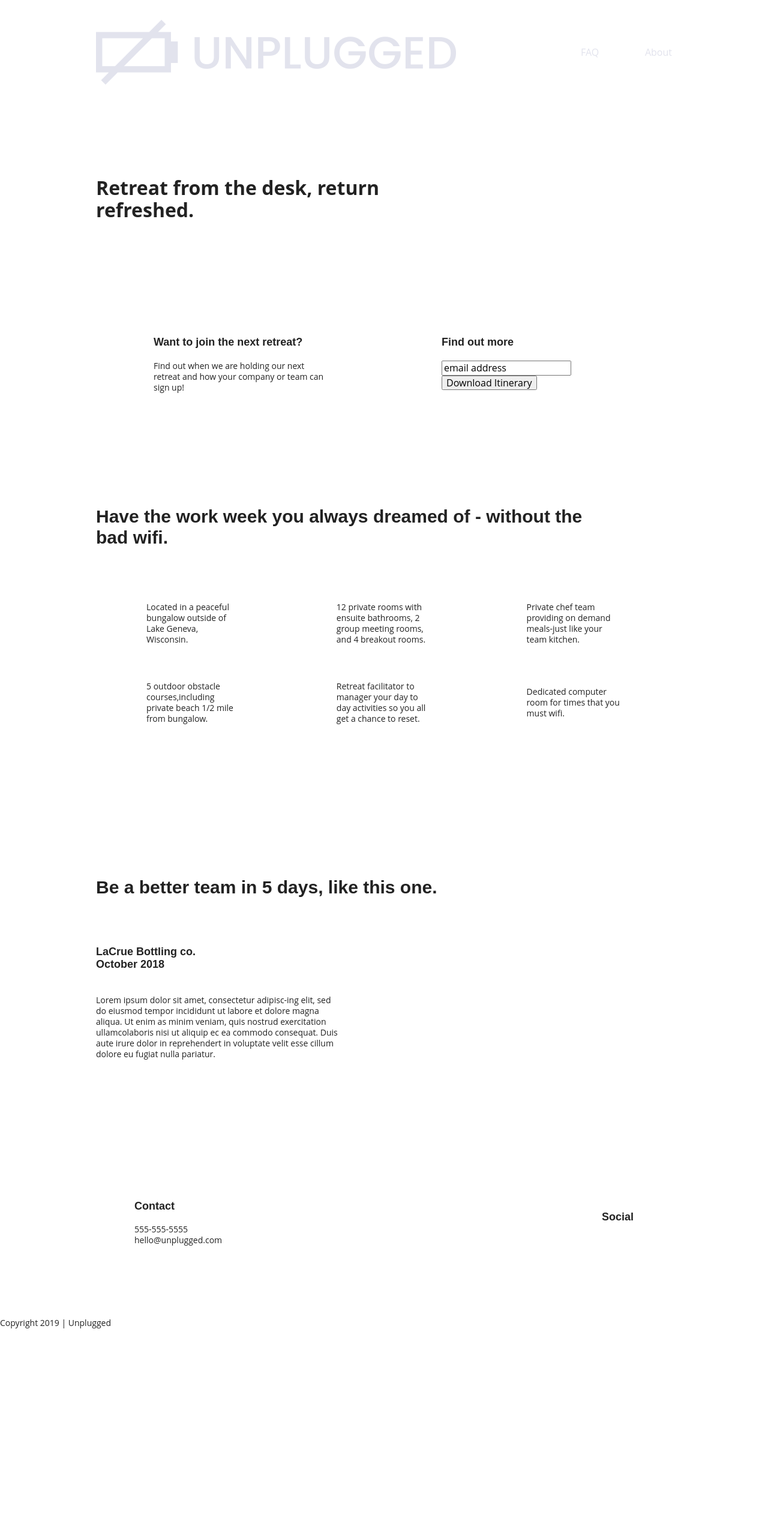
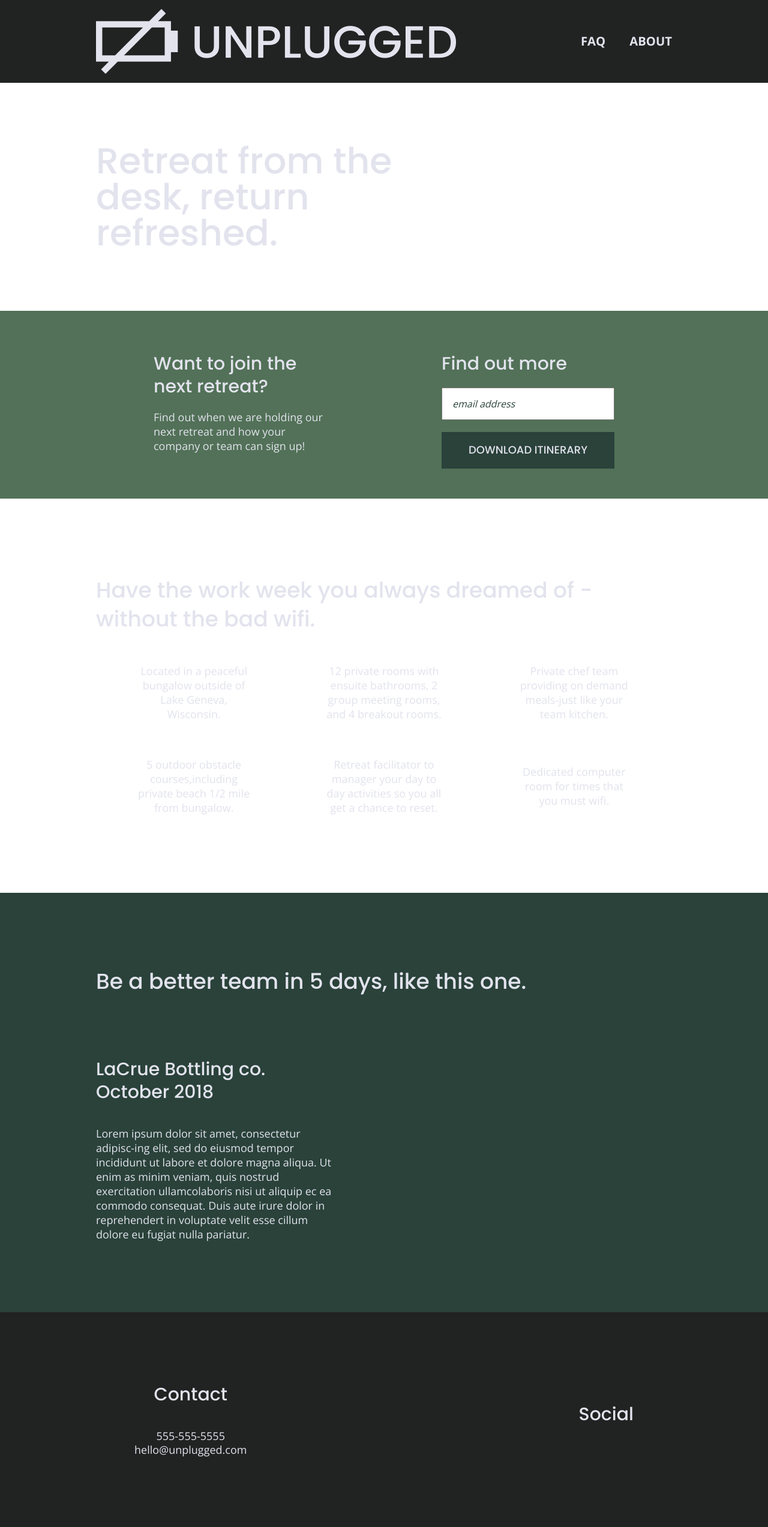
Before and after one commit to ceairaF/unplugged, a website built with Parcel: page index.html in a window 1280 px wide. Shown: the top 2545 px of the page at 60% size. Before the commit the page ends 2234 px from the top, so only its background shows below. Built offline with nearby package versions, Linux system fonts and the light colour scheme.

Commit message:
updated css again

```diff
--- a/about/index.html
+++ b/about/index.html
@@ -3,7 +3,7 @@
 
 <head>
   <meta charset="utf-8">
-  <title></title>
+  <title>About</title>
   <meta name="description" content="">
   <meta name="viewport" content="width=device-width, initial-scale=1">
 
@@ -20,6 +20,9 @@
   <link rel="stylesheet" href="../css/main.css">
 
   <meta name="theme-color" content="#fafafa">
+
+  <!-- Google Fonts -->
+<link href="https://fonts.googleapis.com/css?family=Open+Sans:400,700|Poppins:500,700" rel="stylesheet">
 </head>
 
 <body>
@@ -32,7 +35,7 @@
 
   <header>
     <div class= "content-wrapper">
-       <a href= "#"><img src="img/unpluggedlogo.png" alt= "unplugged logo"></a>
+       <a href= "#"><img src="../img/unpluggedlogo.png" alt= "unplugged logo"></a>
        <div class="header-divider"></div>
        <nav>
             <ul>
@@ -47,9 +50,9 @@
 <main>
     <section class="mission">
       <div class="content-wrapper">
-        <h1>
+        <h2>
           Our mission- we want to make you the team you always wanted to be.
-        </h1>
+        </h2>
         <div class="mission-content">
           <p>
             Lorwm ipsum dolor sit amet, consectetur adispiscing elit,sed do eiusmod tempor incidunt ut labore et dolore magna aliqua.
@@ -81,24 +84,24 @@
             <h4>Chat with a Facilitator</h4>
               <p>555-555-5556<br>facilitator@unplugged.com</p>
           </div>
-    </address class="contact-content">
+    </address>
     </div>
-  </section class="contact-section">
+  </section>
 </main> <!--main wrapper ends-->
 
 <footer>
   <div class="content-wrapper">
     <div class="footer-content">
         <div class ="contact">
+          <h4>Contact</h4>
           <address>
-            <h4>Contact</h4>
               <p>
                 555-555-5555 <br> hello@unplugged.com
               </p>
           </address>
         </div>
       <div class="social">
-            <h3>Social</h3>
+            <h4>Social</h4>
         <div class="social-icons">
           <p><a href="https://www.facebook.com/yoursite" target="_blank"></a></p>
             <!-- other social links here-->
--- a/css/main.css
+++ b/css/main.css
@@ -90,6 +90,7 @@ textarea {
 
 /* General Styles */
 
+
 html {
   font-size:16px;
 }
@@ -98,6 +99,7 @@ body {
   font-family: 'Open Sans', sans-serif;
   font-size:1em;
   text-align:left;
+  color:#e2e3ed;
 }
 
 ul,
@@ -113,6 +115,7 @@ a {
 h2 {
     font-family: 'Poppins', sans-serif;
     font-size:1.875em;
+    font-weight:500;
 }
 
 h3,
@@ -120,6 +123,7 @@ h4 {
   font-family: 'Poppins', sans-serif;
   margin:20px 0;
   font-size:1.125em;
+  font-weight:500;
 
 }
 
@@ -145,6 +149,8 @@ address {
   margin:50px 0;
 
 }
+
+
 /******************* Base header- footer styles ******************/
 
 header,
@@ -153,6 +159,7 @@ footer {
     justify-content: center;
     align-items:center;
     flex-flow:row wrap;
+    background-color:#202322;
 }
 
 /***** Header styles *****/
@@ -170,6 +177,7 @@ header .content-wrapper {
 }
 
 .header-divider {
+  background: #3a3a3a;
   width:100%;
   height:1px;
   margin: 10px 0 20px 0;
@@ -181,18 +189,27 @@ header nav {
   align-items:center;
   flex-flow:row wrap;
   width: 60%;
+  font-size:1.125em;
+  font-weight:700;
+  text-transform:uppercase;
 }
 
 header nav ul{
   display:flex;
   justify-content: space-around;
   width: 100%;
+
+}
+
+header nav ul li {
+  font-size: 1.125em;
 }
 
 /****** Footer styles *******/
 
 footer {
   flex-direction: column;
+  text-align:center;
 }
 
 footer p{
@@ -214,7 +231,7 @@ footer .social-icons {
   align-items:center;
 }
 
-footer .social {
+footer .social-icons p {
   display:flex;
   justify-content:center;
   align-items:center;
@@ -234,6 +251,13 @@ footer .copyright {
   flex-flow:row wrap;
 }
 
+.hero-area h1{
+  font-size:2.25em;
+  font-family: 'Poppins', Helvetica, Arial, sans-serif;
+  font-weight:500;
+  line-height:1.2;
+}
+
 /*** Aside ***/
 
 aside {
@@ -241,8 +265,34 @@ aside {
   justify-content:center;
   align-items:center;
   flex-flow:row wrap;
+  background-color:#527158;
 }
 
+aside .form {
+  margin-top: 30px;
+}
+
+input[type=text] {
+  box-sizing: border-box;
+  width: 100%;
+  color: #2a423a;
+  font-style: italic;
+  padding: 1em;
+}
+
+input[type=button] {
+  width: 100%;
+  padding: 20px 0;
+  margin-top: 20px;
+  background-color: #2a423a;
+  font-family: 'Poppins', Helvetica, Arial, sans-serif;
+  font-weight: 500;
+  font-size: 1.125em;
+  color: #e2e3ed;
+  border: none;
+  text-align: center;
+  text-transform: uppercase;
+}
 /*** Features ***/
 
 .features article {
@@ -264,6 +314,7 @@ aside {
 }
 
 .features p {
+  text-align:center;
   margin: 0;
 }
 
@@ -277,10 +328,12 @@ aside {
   display:flex;
   justify-content: center;
   flex-flow:row wrap;
+  background-color:#2a423a;
 }
 
 .reviews h2 {
   margin-bottom: 40px;
+  line-height:1;
 }
 
 .reviews h3{
@@ -297,21 +350,21 @@ aside {
   justify-content: center;
   align-items:center;
   flex-flow:row wrap;
+  background-color: #527158;
 }
 
-
-/*** contact ***/
-
 .contact-section {
-  display:flex;
+  background-color: #2a423a;
+  display: flex;
   justify-content: center;
-  align-items:center;
-  flex-flow:row wrap;
+  align-items: center;
+  flex-flow: row wrap;
 }
 
 .contact-content p {
   margin:0;
 }
+
 
 /*************** Mobile styles- FAQ *****************/
 
@@ -320,6 +373,7 @@ aside {
   justify-content: center;
   align-items:center;
   flex-flow:row wrap;
+  background-color: #527158;
 }
 
 .faq .content-wrapper {
@@ -332,10 +386,14 @@ aside {
 
 .faq h2{
   margin-bottom: 40px;
+  font-size:1.5em;
 }
 
 .faq-content {
   margin-bottom:50px;
+}
+.faq-content h4 {
+  line-height:1.333;
 }
 
 
@@ -436,6 +494,15 @@ aside {
     margin: 100px 0;
 }
 
+  h2 {
+    font-size:2.23em;
+    line-height:1.333;
+  }
+
+  h3 {
+    font-size:1.5em;
+    line-height:1.25;
+  }
 /* Header */
 
 header {
@@ -446,6 +513,10 @@ header {
 header .content-wrapper {
     width: 100%;
     justify-content: space-between;
+}
+
+header figure {
+  width:30%;
 }
 
 header nav {
@@ -461,6 +532,13 @@ header nav ul {
 }
 
 /* Hero Area */
+
+
+.hero-area h1 {
+  font-size: 3em;
+  line-height: 1;
+  margin: 0;
+}
 
 /* Aside */
 aside .content-wrapper {
@@ -478,16 +556,20 @@ aside .content-wrapper .form {
 
 /* Features */
 
+.features h2 {
+  margin-bottom: 20px;
+}
+
 .features article {
   display:flex;
   justify-content:center;
   align-items: center;
-  flex-flow: row wrap;
+  flex-flow: column wrap;
   flex-basis: 50%;
 }
 
 .features .features-item-description {
-    width: 50%;
+    width: 62%;
 }
 
 /* Reviews */
@@ -496,8 +578,17 @@ aside .content-wrapper .form {
     justify-content: space-between;
 }
 
+.reviews h2 {
+  width:85%;
+}
+
 .reviews article div {
     width: 49%;
+}
+
+.reviews h3 {
+  width:75%;
+  margin:0;
 }
 
 /* Footer */
@@ -506,22 +597,29 @@ footer .content-wrapper {
     margin: 100px 0;
 }
 
-.footer-content {
+footer .footer-content {
   display:flex;
   justify-content:space-between;
   align-items: center;
+  flex-direction: row;
 }
 
 footer .contact {
     margin-bottom: 0;
 }
 
+footer h4 {
+  font-size: 1.5em;
+  margin-bottom:40px;
+}
+
+footer p {
+  line-height: 1.285;
+}
+
 footer .copyright {
     width: 100%;
 }
-}
-
-
 
 
 /********about page- Tablet ********/
@@ -547,16 +645,16 @@ footer .copyright {
   align-items:flex-start;
 }
 
+.contact-content h4 {
+  font-size: 1.5em;
+}
+
 
 
 /********* FAQ page- Tablet *******/
 
-.header {
-  padding: 15px 0;
-}
-
 .faq .content-wrapper {
-  justify-content:space-between;
+  justify-content: space-between;
 }
 
 .faq-content {
@@ -567,18 +665,40 @@ footer .copyright {
   width:100%;
 }
 
-
+.faq h4,
+.faq p {
+    font-size: .875em;
+    line-height: 1.125;
+}
 
   @media only screen and (min-width:1200px) {
     /*Desktop styles here*/
 }
+  header {
+    padding:15px 0;
+  }
 
 .content-wrapper {
   max-width: 960px;
 }
 
+h2 {
+  font-size:2.25em;
+}
+
+h3,
+h4 {
+  font-size:1.875em;
+}
+
+p {
+  font-size:1.125em;
+  line-height:1.333;
+}
+
 /* Hero */
 .hero-area h1 {
+ font-size:3.75em;
  width: 60%;
 }
 
@@ -592,7 +712,12 @@ aside .content-wrapper .form {
  width:30%;
 }
 
+.form-description p {
+  font-size: 1.125em;
+}
+
 /* Features */
+
 .features h2 {
  width: 90%;
 }
@@ -606,18 +731,38 @@ aside .content-wrapper .form {
  width: 42%;
 }
 
+.reviews h2 {
+  padding-bottom:50px;
+}
+
+footer h4 {
+  font-size:1.875em;
+}
+
 /********* About page- Desktop *******/
 
 .mission h2,
     .contact-section .content-wrapper h2 {
         width: 95%;
+        font-size:3em;
     }
+
+.contact-content h4 {
+  font-size: 1.875em;
+}
+
 /******FAQ page-Desktop *******/
 
 .faq h2 {
     width:100%;
+    font-size:3em;
 }
 
+.faq h4,
+.faq p {
+  font-size: 1.125em;
+  line-height: 1;
+}
 
 /* ==========================================================================
    Print styles.
--- a/index.html
+++ b/index.html
@@ -21,6 +21,10 @@
   <link rel="stylesheet" href="css/main.css">
 
   <meta name="theme-color" content="#fafafa">
+
+<!-- Google Fonts -->
+<link href="https://fonts.googleapis.com/css?family=Open+Sans:400,700|Poppins:500,700" rel="stylesheet">
+
 </head>
 
 <body>
@@ -72,31 +76,30 @@
 
     <section class="features">
         <div class="content-wrapper">
-          <!--Add your Features content here-->
           <h2> Have the work week you always dreamed of - without the bad wifi.</h2>
           <div class="features-items">
               <article>
-                  <p class="campground-icon"></p>
+                  <p class="fontawesome-icon"></p>
                   <p class="features-item-description"> Located in a peaceful bungalow outside of Lake Geneva, Wisconsin.</p>
               </article>
               <article>
-                  <p class="bed-icon"></p>
+                  <p class="font-awesome-icon"></p>
                   <p class="features-item-description">12 private rooms with ensuite bathrooms, 2 group meeting rooms, and 4 breakout rooms.</p>
               </article>
               <article>
-                <p class="utensils-icon"></p>
+                <p class="fontawesome-icon"></p>
                 <p class="features-item-description">Private chef team providing on demand meals-just like your team kitchen.</p>
               </article>
               <article>
-                  <p class="shoe-print-icon"></p>
+                  <p class="fontawesome-icon"></p>
                   <p class="features-item-description">5 outdoor obstacle courses,including private beach 1/2 mile from bungalow.</p>
               </article>
               <article>
-                  <p class="smile-icon"></p>
+                  <p class="fontawesome-icon"></p>
                   <p class="features-item-description">Retreat facilitator to manager your day to day activities so you all get a chance to reset.</p>
               </article>
               <article>
-                  <p class="wifi-icon"></p>
+                  <p class="fontawesome-icon"></p>
                   <p class="features-item-description">Dedicated computer room for times that you must wifi.</p>
               </article>
         </div>
@@ -125,8 +128,8 @@
       <div class="content-wrapper">
         <div class="footer-content">
             <div class ="contact">
+              <h4>Contact</h4>
               <address>
-                <h4>Contact</h4>
                   <p>
                     555-555-5555 <br> hello@unplugged.com
                   </p>
```
Also changed, not shown: faq/index.html (+12 -9 lines), 2 other files.
